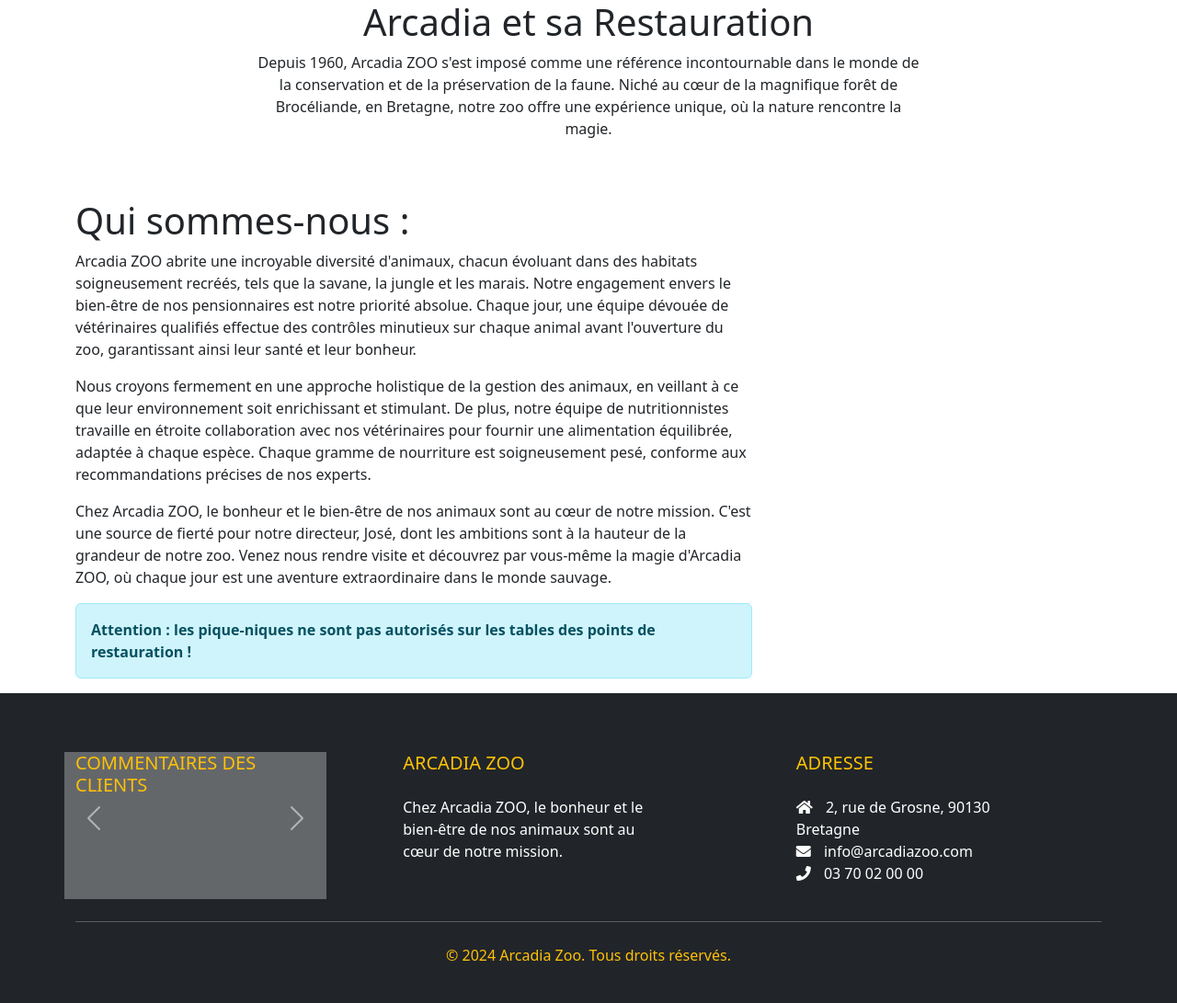
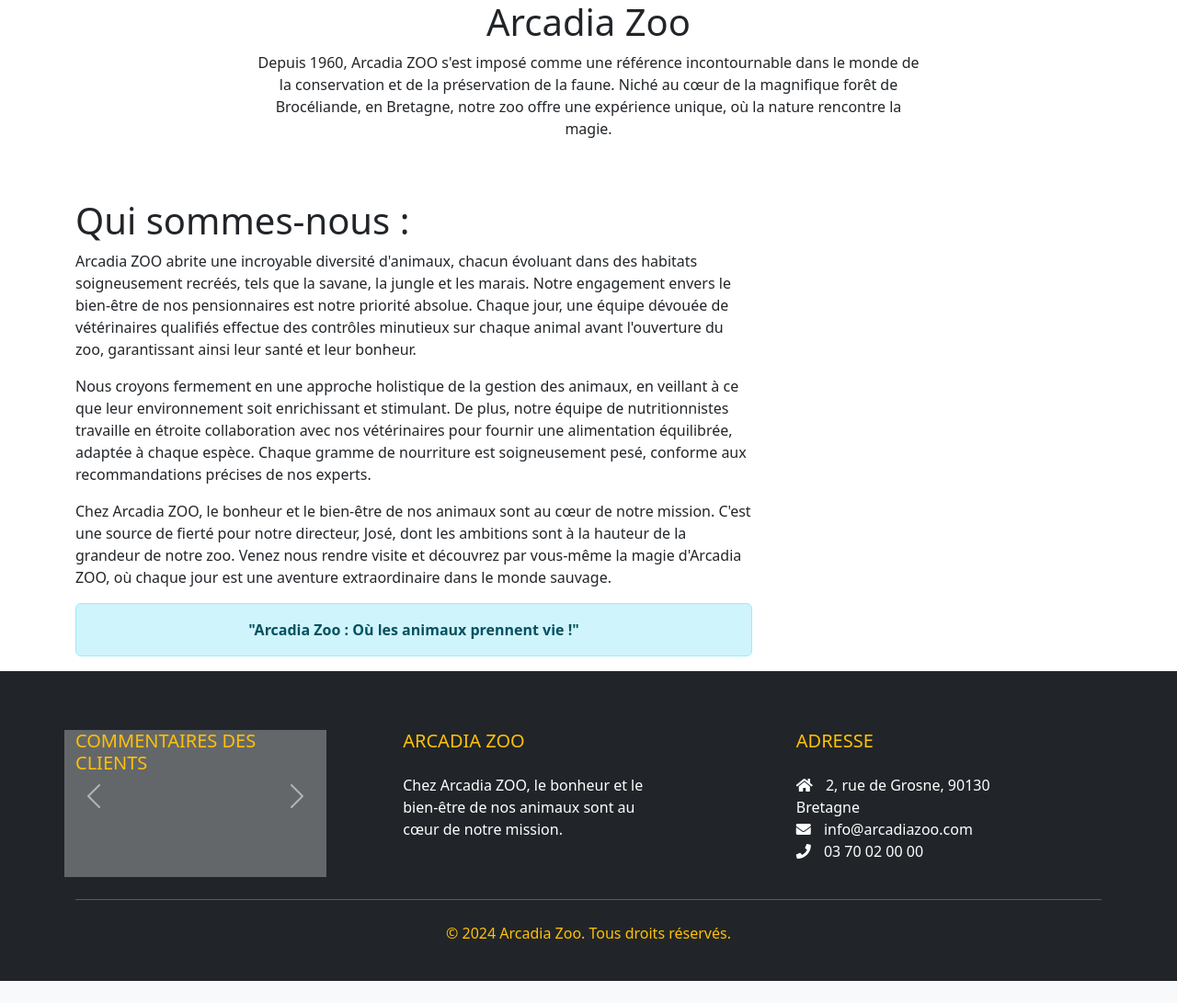
Before and after one commit to FredJoua/Arcadia_zoo, a PHP site: page /pageAccueil.php in a window 1280 px wide. Shown: the part 400-1491 px from the top of the page at 92% size. After the commit the page ends 1467 px from the top, so only its background shows below. Run offline with PHP 8.4, Linux system fonts and the light colour scheme; data that the repository does not hold is empty; some libraries are stand-ins or nearby versions.

Commit message:
pageAccueil vendredi19/07

```diff
--- a/pageAccueil.php
+++ b/pageAccueil.php
@@ -42,7 +42,7 @@ include "header.php"; // Inclusion du header après session_start()
     <div class="container">
         <div class="row justify-content-center">
             <div class="col-md-8 text-center">
-                <h1>Arcadia et sa Restauration</h1>
+                <h1>Arcadia Zoo</h1>
                 <p> Depuis 1960, Arcadia ZOO s'est imposé comme une référence incontournable
                     dans le monde de la conservation et de la préservation de la faune.
                     Niché au cœur de la magnifique forêt de Brocéliande, en Bretagne,
@@ -78,7 +78,9 @@ include "header.php"; // Inclusion du header après session_start()
                     </p>
 
                 <div class="alert alert-info" role="alert">
-                    <strong>Attention : les pique-niques ne sont pas autorisés sur les tables des points de restauration !</strong>
+                    <div class="text-center">
+                        <strong>"Arcadia Zoo : Où les animaux prennent vie !"</strong>
+                    </div>
                 </div>
             </div>
         </div>
```
